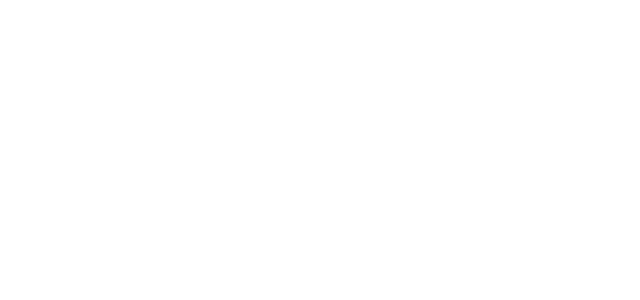
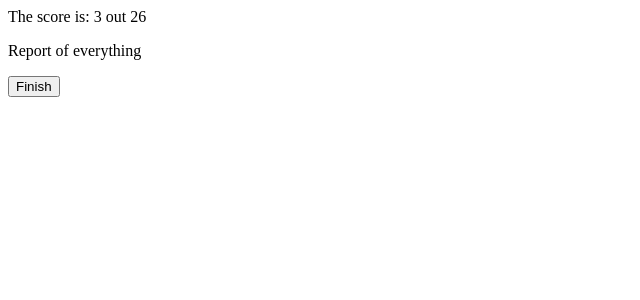
Before and after one commit to KhamEn/nato-learner-v2, a React (Create React App) app: page / in a window 1280 px wide. Shown: the top 300 px of the page, without its empty margins (0-640 px from the left). Built offline with nearby package versions, Linux system fonts and the light colour scheme.

Commit message:
Implement a static verion

```diff
--- a/package.json
+++ b/package.json
@@ -34,5 +34,8 @@
       "last 1 firefox version",
       "last 1 safari version"
     ]
+  },
+  "devDependencies": {
+    "prettier": "2.5.1"
   }
 }
--- a/src/App.js
+++ b/src/App.js
@@ -1,5 +1,64 @@
+function ReportCard() {
+  return (
+    <div>
+      <p>Report of everything</p>
+      <button type="submit">Finish</button>
+    </div>
+  );
+}
+
+function Result() {
+  return (
+    <div>
+      <p>user input === answer</p>
+      <button type="submit">Next</button>
+    </div>
+  );
+}
+
+function Answer() {
+  return (
+    <div>
+      <input type="text" placeholder="User is typing..." />
+      <button type="submit">Submit</button>
+    </div>
+  );
+}
+
+function Question({ letter }) {
+  return <p>What is the telephony of {letter}</p>;
+}
+
+const mockLetter = "j";
+
+function Quizzer() {
+  return (
+    <section>
+      <Question letter={mockLetter} />
+      <Answer />
+      {/*<Result />*/}
+    </section>
+  );
+}
+
+function Scoreboard({ score }) {
+  return <section>The score is: {score}</section>;
+}
+
+const mockScore = "3 out 26";
+
+function NatoGame() {
+  return (
+    <form>
+      <Scoreboard score={mockScore} />
+      {/*<Quizzer />*/}
+      <ReportCard />
+    </form>
+  );
+}
+
 function App() {
-  return <div></div>;
+  return <NatoGame />;
 }
 
 export default App;
```
Also changed, not shown: 1 other file (tests, documents, lock files or other folders).
